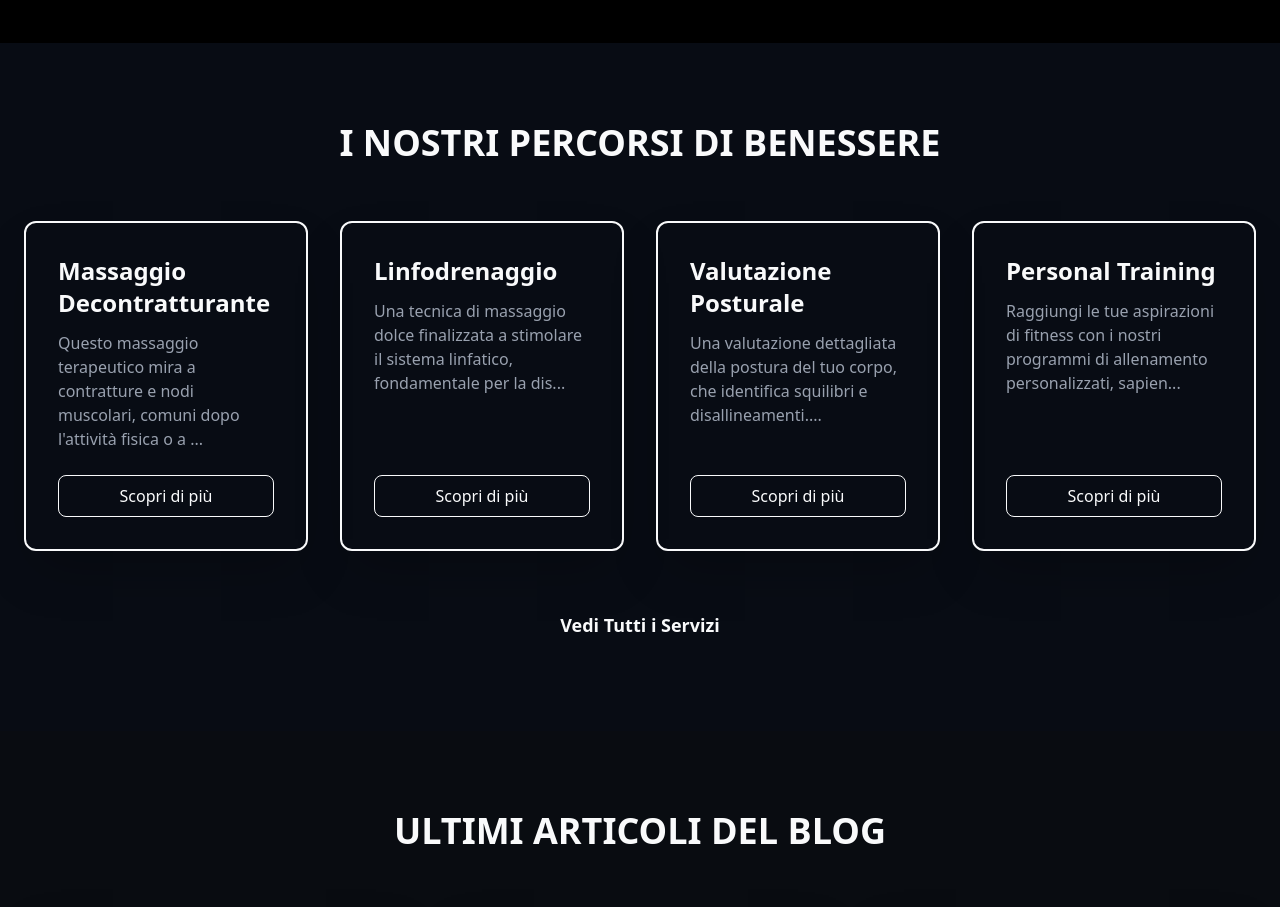
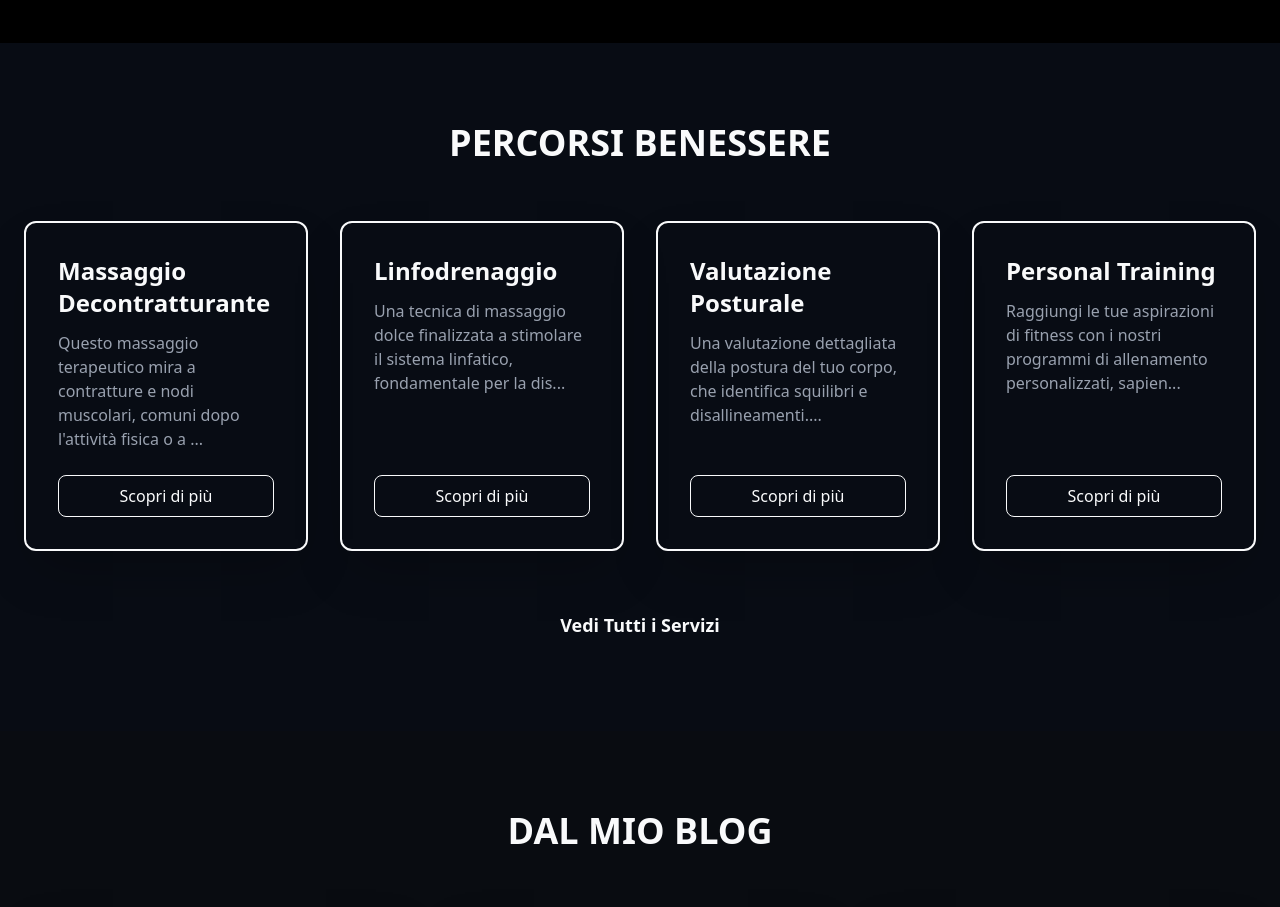
Before and after one commit to fredegd/ap-ryb, a React (Vite) app: page / in a window 1280 px wide. Shown: the part 1240-2147 px from the top of the page. Built offline with nearby package versions, Linux system fonts and the light colour scheme.

Commit message:
removed bun causing build problems on deploy, fixed page scroll

```diff
--- a/src/blogData.ts
+++ b/src/blogData.ts
@@ -6,7 +6,7 @@ export interface Article {
 }
 
 export const blogArticles: Record<string, Article> = {
-  "false-myths": {
+  "falsi-miti": {
     title: "Falsi Miti Sull'Allenamento: Cosa EVITARE",
     date: "01 Ottobre 2025",
     tag: "Fitness & Chinesiologia",
--- a/src/components/BlogPreview.tsx
+++ b/src/components/BlogPreview.tsx
@@ -25,8 +25,7 @@ const BlogPreview = () => {
         <section className="py-20 bg-gray-800/30">
             <div className="container mx-auto px-6">
                 <h2 className="text-4xl font-bold uppercase text-center mb-4 text-neon-yellow">
-                    Ultimi Articoli del Blog
-                </h2>
+                    Dal mio Blog                </h2>
                 <NeonDivider className="w-16 mx-auto mb-10" />
 
                 <div className="grid md:grid-cols-2 lg:grid-cols-3 gap-8 mb-12">
--- /dev/null
+++ b/src/components/ScrollToTop.tsx
@@ -0,0 +1,14 @@
+import { useEffect } from 'react';
+import { useLocation } from 'react-router-dom';
+
+const ScrollToTop = () => {
+  const { pathname } = useLocation();
+
+  useEffect(() => {
+    window.scrollTo(0, 0);
+  }, [pathname]);
+
+  return null;
+};
+
+export default ScrollToTop;
--- a/src/components/Services.tsx
+++ b/src/components/Services.tsx
@@ -8,7 +8,7 @@ const Services = () => {
   return (
     <section id="servizi" className="py-20 bg-gray-900/50">
       <div className="container mx-auto px-6">
-        <h2 className="text-4xl font-bold uppercase text-center mb-4 text-neon-yellow">I Nostri Percorsi di Benessere</h2>
+        <h2 className="text-4xl font-bold uppercase text-center mb-4 text-neon-yellow">Percorsi Benessere</h2>
         <NeonDivider className="w-16 mx-auto mb-10" />
 
         <div className="grid md:grid-cols-2 lg:grid-cols-4 gap-8">
--- a/src/main.tsx
+++ b/src/main.tsx
@@ -1,12 +1,14 @@
 import { StrictMode } from 'react'
 import { createRoot } from 'react-dom/client'
 import { BrowserRouter } from 'react-router-dom';
+import ScrollToTop from './components/ScrollToTop.tsx';
 import './index.css'
 import App from './App.tsx'
 
 createRoot(document.getElementById('root')!).render(
   <StrictMode>
     <BrowserRouter>
+      <ScrollToTop />
       <App />
     </BrowserRouter>
   </StrictMode>,
```
Also changed, not shown: 2 other files (tests, documents, lock files or other folders).
